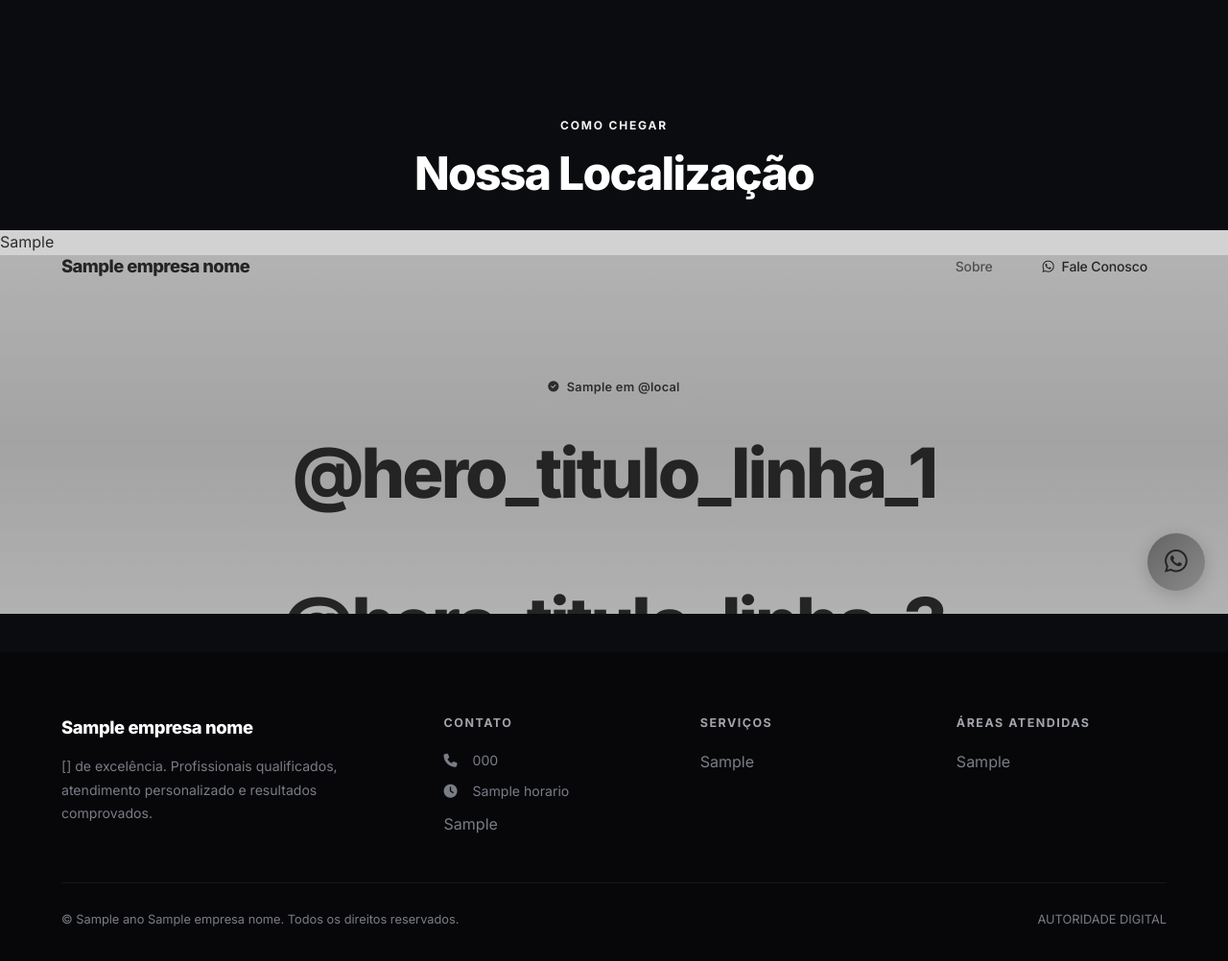
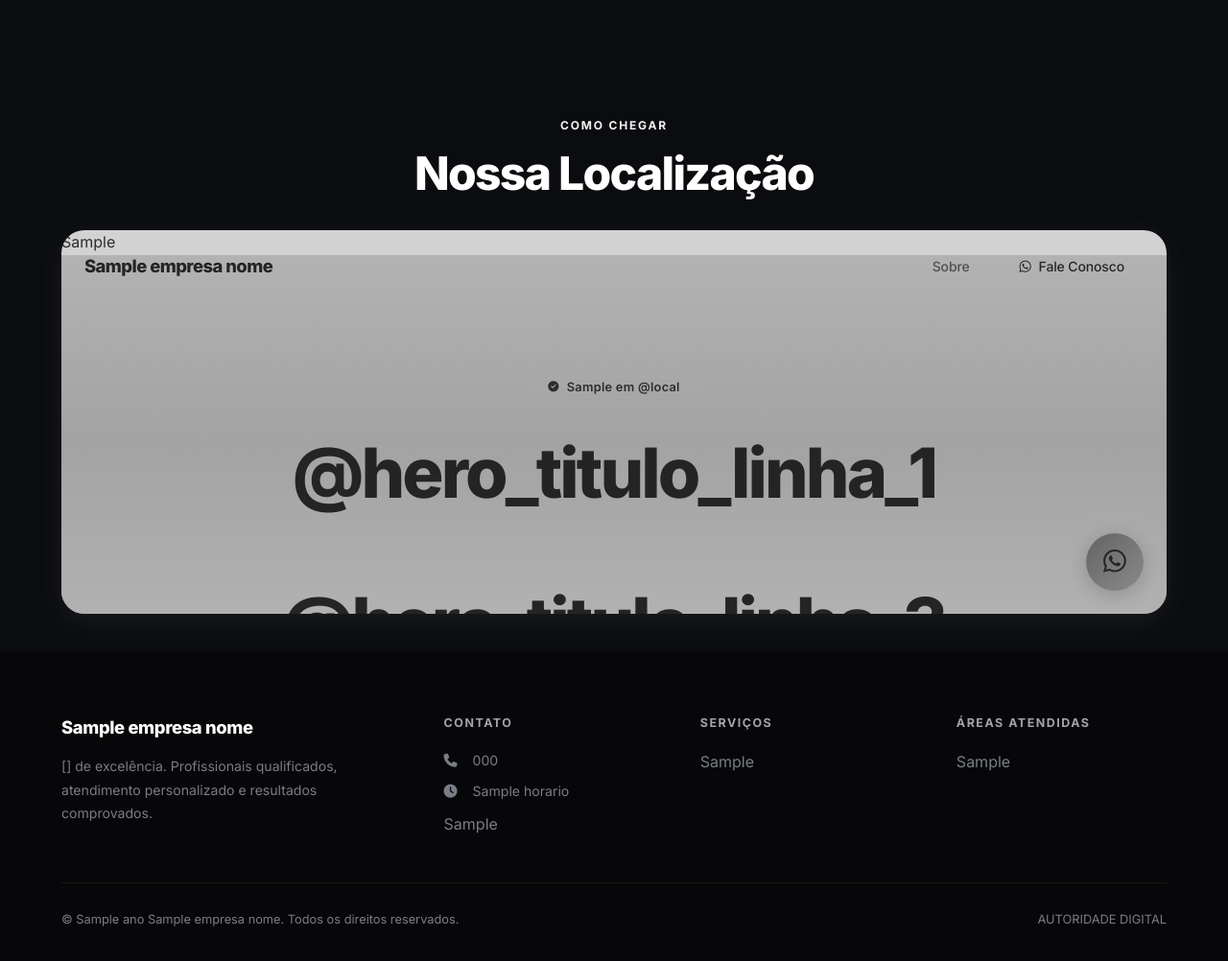
Before and after one commit to lausantosdev/autoridade-sites, a Python web app: template templates/page.html in a window 1280 px wide. Shown: the part 4204-5206 px from the top of the page at 96% size. Run offline with Jinja, Linux system fonts and the light colour scheme; the template is opened without the code that fills it: most values are stand-ins (such as "Sample title", 1, 10 or a date in 2020).

Commit message:
feat(ui): padroniza enquadramento e styling do mapa nas subpaginas

```diff
--- a/templates/css/style.css
+++ b/templates/css/style.css
@@ -1140,6 +1140,11 @@ section {
     border: none;
     display: block;
     filter: var(--map-filter);
+
+    /* Novas propriedades — alinhamento visual com a Home */
+    border-radius: var(--radius-xl);
+    overflow: hidden;
+    box-shadow: 0 8px 32px rgba(0, 0, 0, 0.08);
 }
 
 .map-section iframe[src=""],
--- a/templates/page.html
+++ b/templates/page.html
@@ -235,8 +235,10 @@
                 <span class="section-tag">Como Chegar</span>
                 <h2 class="section-title">Nossa Localização</h2>
             </div>
+            <div class="map-wrapper reveal">
+                <iframe src="{{google_maps_url}}" allowfullscreen="" loading="lazy" referrerpolicy="no-referrer-when-downgrade" title="Localização {{empresa_nome}}"></iframe>
+            </div>
         </div>
-        <iframe src="{{google_maps_url}}" allowfullscreen="" loading="lazy" referrerpolicy="no-referrer-when-downgrade" title="Localização {{empresa_nome}}"></iframe>
     </section>
 
     <!-- ===== FOOTER ===== -->
```
